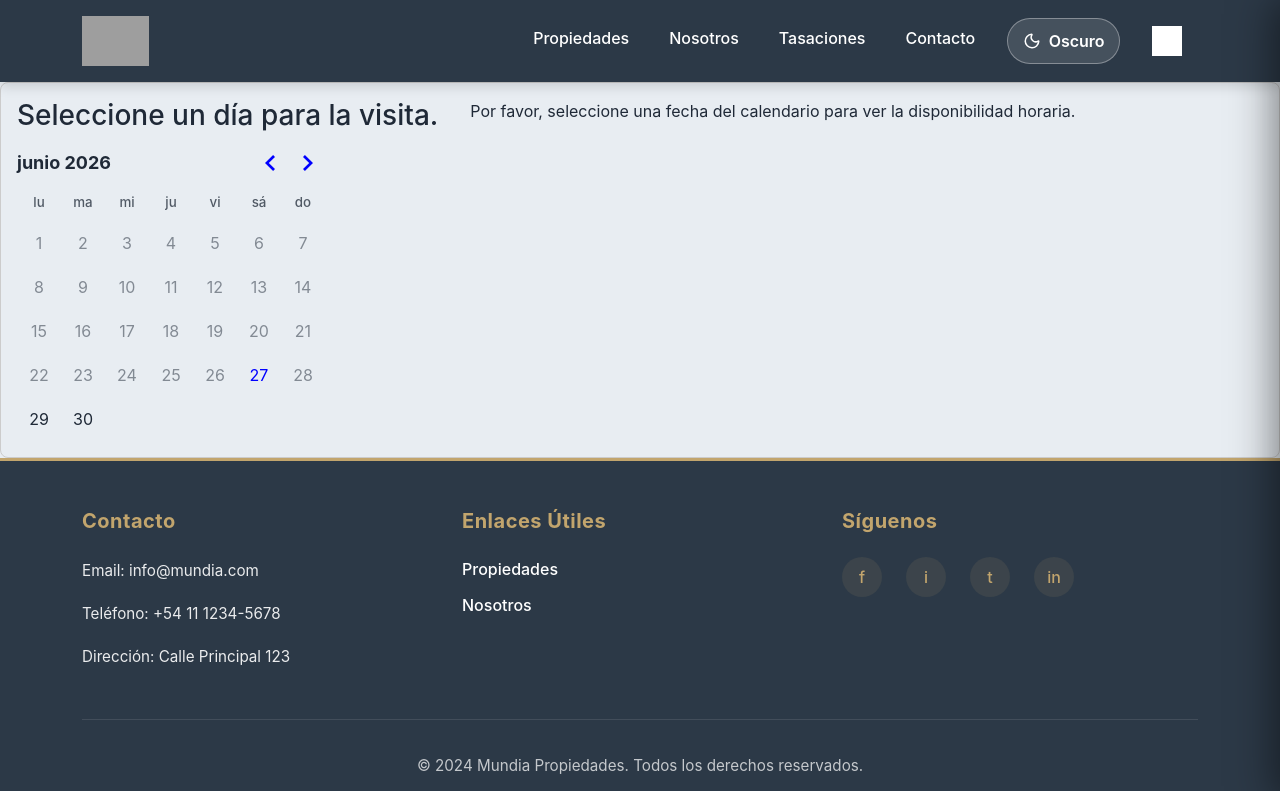
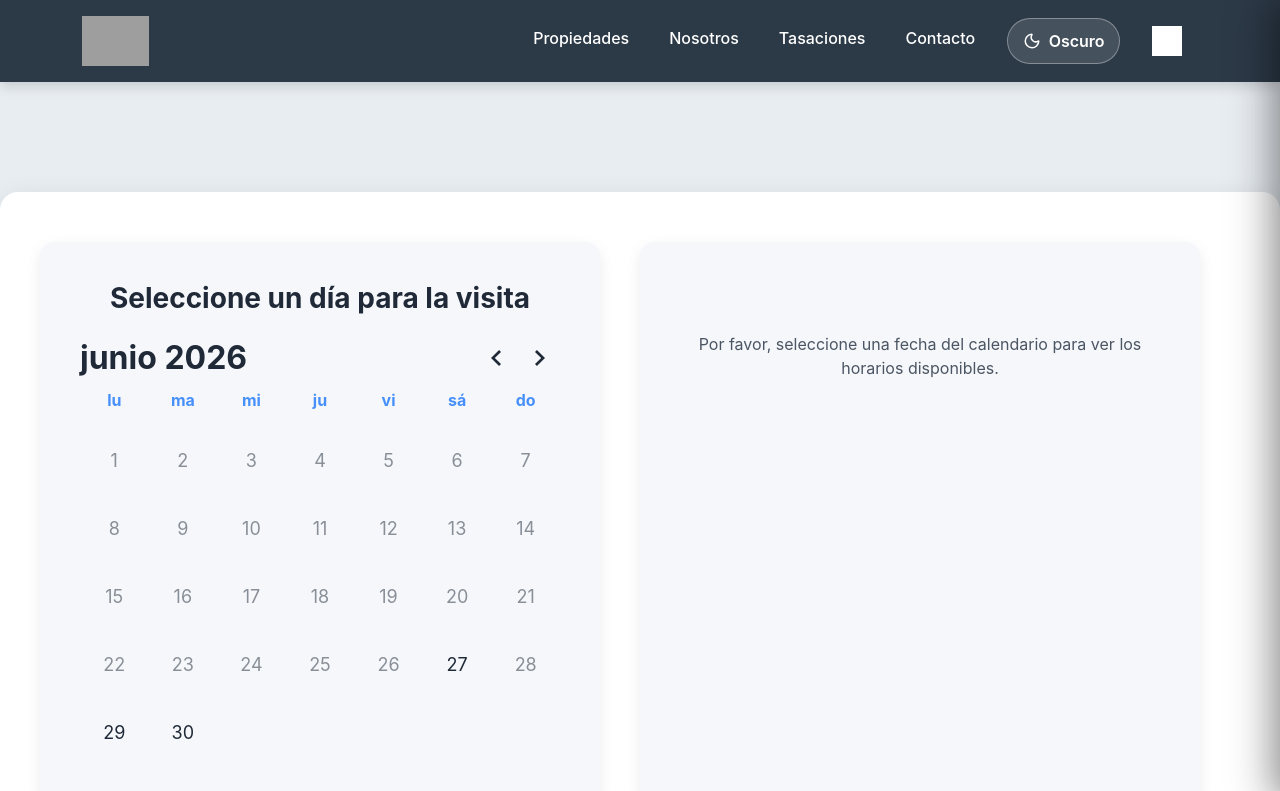
Before and after one commit to igroli/PROYECTO-TPI, a React (Vite) app in the folder mundia-tpi/: page /reserve in a window 1280 px wide. Shown: the top 791 px of the page. Built offline with nearby package versions, Linux system fonts and the light colour scheme; sample sign-in values are in the browser's storage; grey boxes are pictures that could not be loaded.

Commit message:
mejora en la interfaz de reservar una propiedad

```diff
--- /dev/null
+++ b/mundia-tpi/src/components/business/calendarReservation/CalendarReservation.css
@@ -0,0 +1,217 @@
+.calendar-container {
+  display: flex;
+  gap: 40px;
+  flex-wrap: wrap;
+  justify-content: center;
+  align-items: stretch; /* Fuerza a que ambas tarjetas tengan exactamente la misma altura */
+  padding: 50px 40px;
+
+  /* === NUEVA LÍNEA AGREGADA === */
+  margin: 110px auto; /* 80px arriba/abajo, auto para mantenerlo centrado horizontalmente */
+
+  background: var(--surface);
+  border-radius: 18px;
+  box-shadow: 0 10px 30px rgba(0, 0, 0, .12);
+}
+
+.calendar-card,
+.time-card {
+  flex: 1;
+  min-width: 340px;
+  /* Eliminamos min-height: 500px para que crezcan orgánicamente según el contenido */
+  background: var(--surface-muted);
+  padding: 40px;
+  border-radius: 15px;
+  box-shadow: 0 5px 15px rgba(0,0,0,.08);
+}
+
+.time-card {
+  display: flex;
+  flex-direction: column; /* Organiza el título, la cuadrícula y el botón en vertical */
+}
+.calendar-card h3,
+.time-card h3{
+  margin-bottom: 20px;
+  text-align: center;
+  color:var(--text);
+  font-weight: bold;
+}
+
+.time-grid{
+    display:grid;
+    grid-template-columns:repeat(2,1fr);
+    gap:18px;
+    margin:82px 0 35px;
+}
+
+.time-button{
+  padding:12px;
+  border:none;
+  border-radius:10px;
+  background:#fff;
+  border:2px solid #0d6efd;
+  color:#0d6efd;
+  font-weight:bold;
+  transition:.3s;
+  cursor:pointer;
+}
+
+.time-button:hover{
+  background:#0d6efd;
+  color:white;
+  transform:translateY(-3px);
+}
+
+.time-button.active{
+  background:#0d6efd;
+  color:white;
+  box-shadow:0 8px 15px rgba(13,110,253,.35);
+}
+
+.confirm-button{
+  width:100%;
+  padding:14px;
+  border:none;
+  border-radius:10px;
+  background:#198754;
+  color:white;
+  font-size:17px;
+  font-weight:bold;
+  transition:.3s;
+  margin-top:auto;
+}
+
+.confirm-button:hover{
+  background:#157347;
+  transform:scale(1.03);
+}
+
+.info-text{
+  text-align:center;
+  color:var(--text-muted);
+  font-size:16px;
+  margin-top:50px;
+}
+
+/* ---------- DayPicker ---------- */
+
+.rdp-root{
+  --rdp-accent-color:#0d6efd;
+}
+
+.rdp-month{
+  margin:auto;
+}
+
+
+
+.rdp-disabled{
+  opacity:.35;
+}
+
+.rdp-caption_label{
+  font-weight:bold;
+  color:#003366;
+}
+
+.rdp-weekday{
+  color:#0d6efd;
+  font-weight:bold;
+}
+
+/* Responsive */
+
+@media(max-width:768px){
+
+.calendar-container{
+    flex-direction:column;
+}
+
+.calendar-card,
+.time-card{
+    min-width:100%;
+}
+
+}
+
+
+/* ========================= */
+/* DAY PICKER                */
+/* ========================= */
+
+.rdp-root{
+    --rdp-accent-color:#0d6efd;
+    width:100%;
+}
+
+.calendar-card .rdp-month{
+    width:100%;
+}
+
+.calendar-card .rdp-month_grid{
+    width:100%;
+    table-layout:fixed;
+}
+
+.calendar-card table{
+    width:100%;
+    table-layout:fixed;
+}
+
+.calendar-card th,
+.calendar-card td {
+    width: 14.28%;
+    text-align: center;
+    padding: 8px 0;
+    vertical-align: middle;
+}
+
+.calendar-card .rdp-day_button {
+    width: 52px;
+    height: 52px;
+    font-size: 18px;
+    border-radius: 50%;
+    color: var(--text);
+    transition: .25s;
+
+
+    display: inline-flex;
+    align-items: center;
+    justify-content: center;
+    margin: 0 auto;
+    border: none;
+    background: transparent;
+}
+
+.calendar-card .rdp-day_button:hover{
+    background:#0d6efd;
+    color:white;
+}
+
+.calendar-card .rdp-selected .rdp-day_button{
+    background:#0d6efd !important;
+    color:white !important;
+}
+
+.calendar-card .rdp-weekday {
+    color: #0d6efd;
+    font-size: 16px;
+    font-weight: bold;
+    text-align: center;
+    padding-bottom: 15px;
+}
+
+.calendar-card .rdp-caption_label{
+    color:var(--text);
+    font-size:32px;
+    font-weight:bold;
+}
+
+.calendar-card .rdp-nav button{
+    width:42px;
+    height:42px;
+}
+
+.calendar-card .rdp-chevron{
+    fill:var(--text);
+}
--- a/mundia-tpi/src/components/business/calendarReservation/CalendarReservation.jsx
+++ b/mundia-tpi/src/components/business/calendarReservation/CalendarReservation.jsx
@@ -6,8 +6,9 @@ import { Button } from "react-bootstrap";
 import "react-day-picker/style.css";
 import { useLocation } from "react-router-dom";
 import { getUserFromToken } from "../../auth/getUserFromToken";
-import { ToastContainer, toast } from 'react-toastify';
-import 'react-toastify/dist/ReactToastify.css';
+import { ToastContainer, toast } from "react-toastify";
+import "react-toastify/dist/ReactToastify.css";
+import "./CalendarReservation.css";
 
 const CalendarReservation = () => {
   const [selectedDate, setSelectedDate] = useState("");
@@ -52,12 +53,16 @@ const CalendarReservation = () => {
     const id_users = getUserFromToken(token);
 
     if (!id_users) {
-      toast.error("La sesión expiró o no has iniciado sesión. Por favor, vuelve a ingresar.");
+      toast.error(
+        "La sesión expiró o no has iniciado sesión. Por favor, vuelve a ingresar."
+      );
       return;
     }
 
     try {
-      const response = await fetch("http://localhost:3000/createreservation", {
+      const response = await fetch(
+        "http://localhost:3000/createreservation",
+        {
           method: "POST",
           headers: {
             "Content-Type": "application/json",
@@ -69,13 +74,14 @@ const CalendarReservation = () => {
             id_users,
             id_agents,
           }),
-      });
+        }
+      );
 
       const resultado = await response.json();
 
       if (response.ok) {
         toast.success("¡Reserva creada con éxito!");
-        console.log("visita confirmada:", resultado);
+        console.log("Visita confirmada:", resultado);
         setSelectedDate("");
         setSelectedTime("");
       } else {
@@ -88,18 +94,10 @@ const CalendarReservation = () => {
   };
 
   return (
-    <div
-      style={{
-        display: "flex",
-        gap: "2rem",
-        flexWrap: "wrap",
-        padding: "1rem",
-        border: "1px solid #ccc",
-        borderRadius: "8px",
-      }}
-    >
-      <div>
-        <h3>Seleccione un día para la visita.</h3>
+    <div className="calendar-container">
+      <div className="calendar-card">
+        <h3>Seleccione un día para la visita</h3>
+
         <DayPicker
           mode="single"
           selected={selectedDate}
@@ -108,23 +106,20 @@ const CalendarReservation = () => {
           disabled={invalidDay}
         />
       </div>
-      <div>
+
+      <div className="time-card">
         {selectedDate ? (
           <>
-            <h3>Seleccione un horario para el dia elegido:</h3>
-            <div>
+            <h3>Seleccione un horario</h3>
+
+            <div className="time-grid">
               {horariosDisponibles.map((hora) => (
                 <button
                   key={hora}
                   onClick={() => setSelectedTime(hora)}
-                  style={{
-                    padding: "0.5rem",
-                    backgroundColor: selectedTime === hora ? "#0040f3" : "#ffffff",
-                    color: selectedTime === hora ? "white" : "black",
-                    border: "1px solid #ccc",
-                    borderRadius: "4px",
-                    cursor: "pointer",
-                  }}
+                  className={`time-button ${
+                    selectedTime === hora ? "active" : ""
+                  }`}
                 >
                   {hora} hs.
                 </button>
@@ -133,29 +128,22 @@ const CalendarReservation = () => {
 
             {selectedTime && (
               <Button
+                className="confirm-button"
                 onClick={handleReservation}
-                style={{
-                  width: "100%",
-                  padding: "0.75rem",
-                  backgroundColor: "#28a745",
-                  color: "white",
-                  border: "none",
-                  borderRadius: "4px",
-                  fontWeight: "bold",
-                  cursor: "pointer",
-                }}
               >
                 Confirmar visita
               </Button>
             )}
           </>
         ) : (
-          <p>
-            Por favor, seleccione una fecha del calendario para ver la disponibilidad horaria.
+          <p className="info-text">
+            Por favor, seleccione una fecha del calendario para ver los horarios
+            disponibles.
           </p>
         )}
       </div>
-      <ToastContainer position="bottom-right" autoClose={2000}/>
+
+      <ToastContainer position="bottom-right" autoClose={2000} />
     </div>
   );
 };
```
Lines whose indentation alone changed are shown as unchanged.
